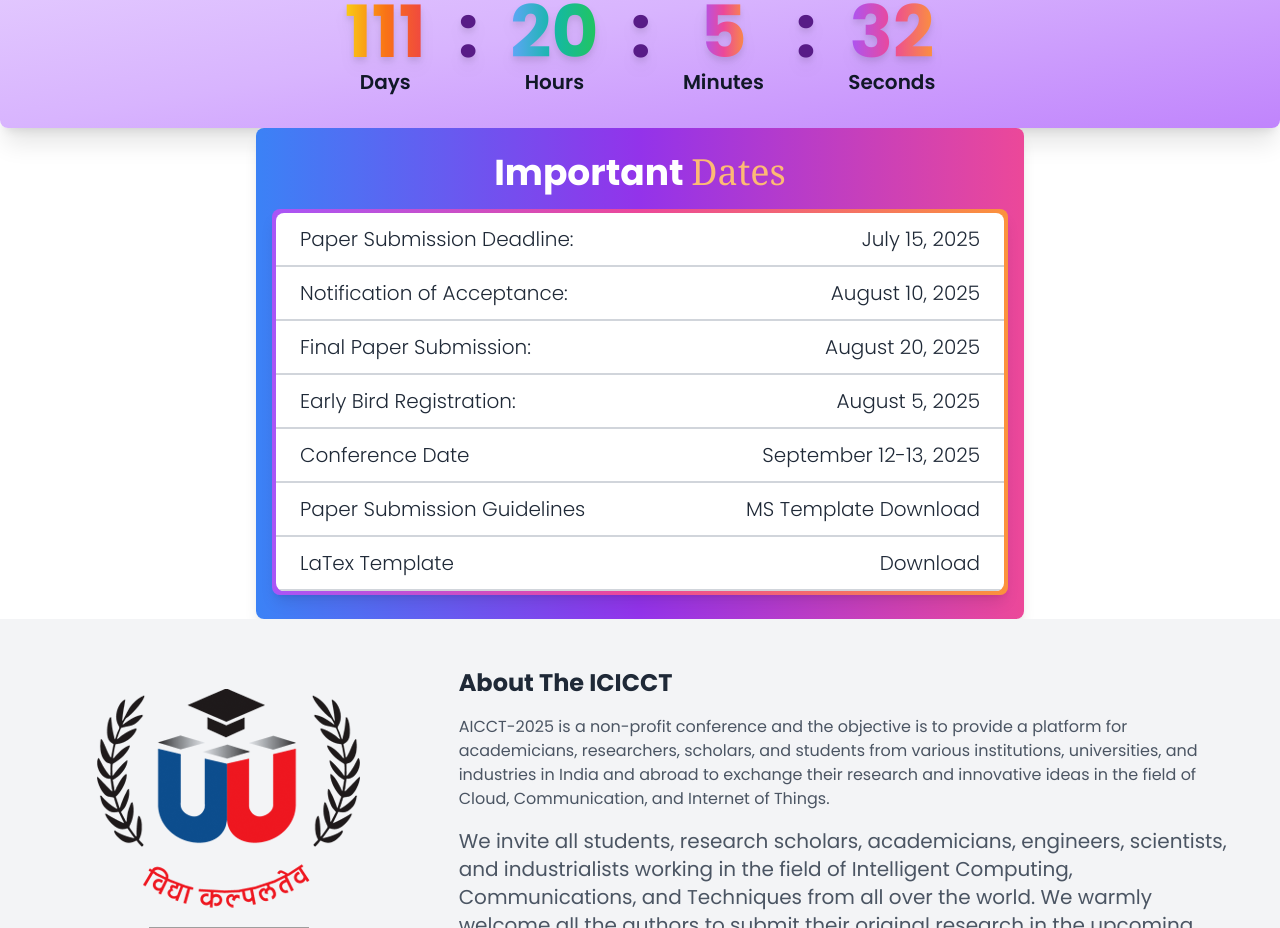
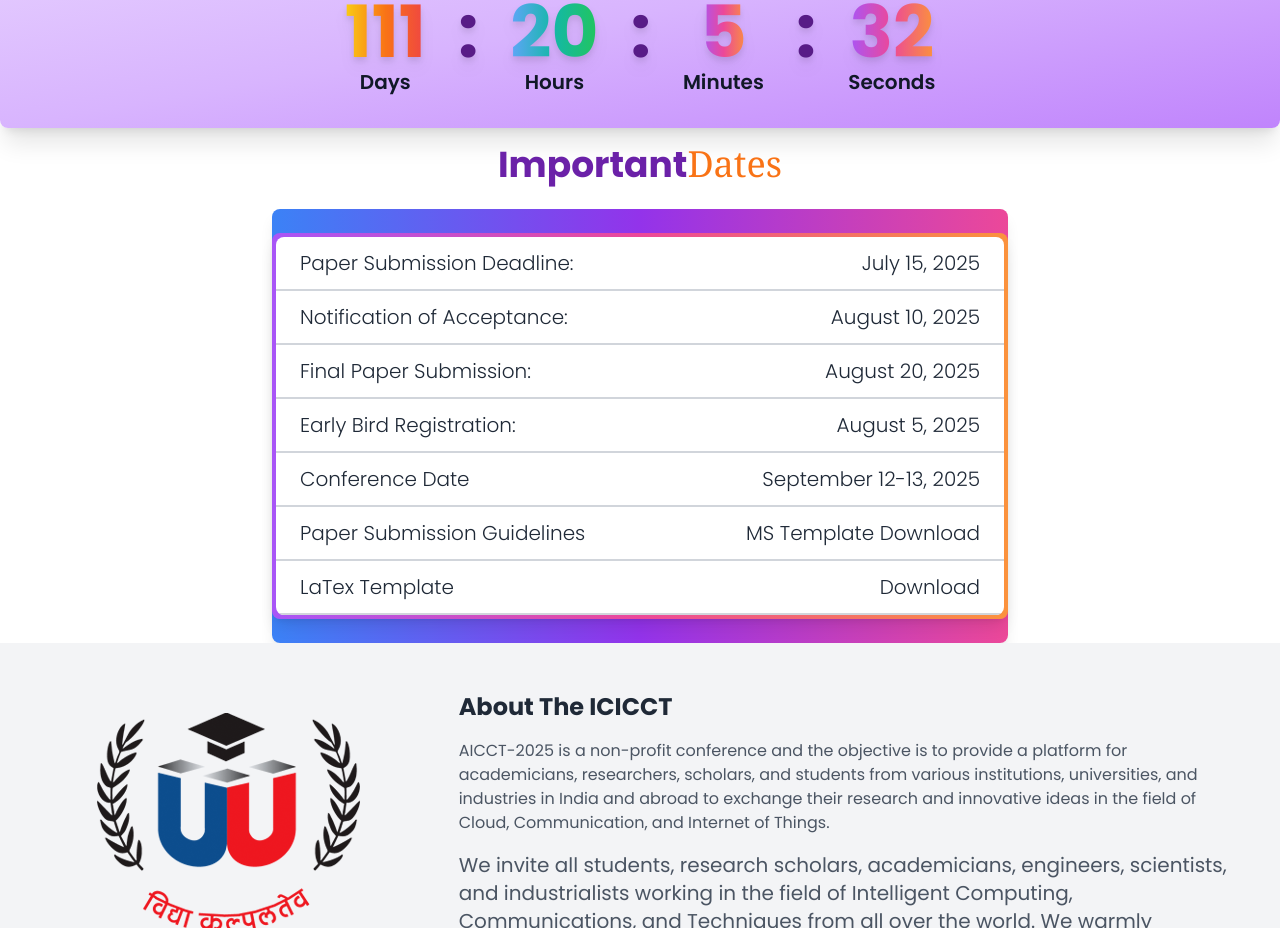
Before and after one commit to manishshukla00/conference, a React (Create React App) app: page / in a window 1280 px wide. Shown: the part 900-1828 px from the top of the page. Built offline with nearby package versions, Linux system fonts and the light colour scheme; grey boxes are pictures that could not be loaded.

Commit message:
importa date ui changes

```diff
--- a/src/components/ImportantDates.jsx
+++ b/src/components/ImportantDates.jsx
@@ -12,11 +12,14 @@ const ImportantDates = () => {
   ];
 
   return (
-    <div className="w-full max-w-3xl mx-auto px-4 bg-gradient-to-r from-blue-500 via-purple-600 to-pink-500 rounded-lg shadow-lg py-6">
-      <h2 className="text-4xl font-bold text-center text-white mb-4">
-        Important{" "}
-        <span className="text-orange-300 font-serif font-thin">Dates</span>
+    <div className="w-full max-w-3xl mx-auto px-4">
+      {/* Title Section */}
+      <h2 className="text-4xl font-bold text-center text-purple-800 mb-6 pt-4">
+        Important
+        <span className="text-orange-500 font-serif font-thin">Dates</span>
       </h2>
+      {/* Card Section */}
+      <div className="bg-gradient-to-r from-blue-500 via-purple-600 to-pink-500 rounded-lg shadow-lg py-6">
         <div className="bg-gradient-to-r from-purple-500 via-pink-500 to-orange-400 p-1 rounded-lg shadow-lg">
           <table className="w-full bg-white text-gray-800 rounded-lg overflow-hidden">
             <tbody>
@@ -33,6 +36,7 @@ const ImportantDates = () => {
           </table>
         </div>
       </div>
+    </div>
   );
 };
 
```
Lines whose indentation alone changed are shown as unchanged.
